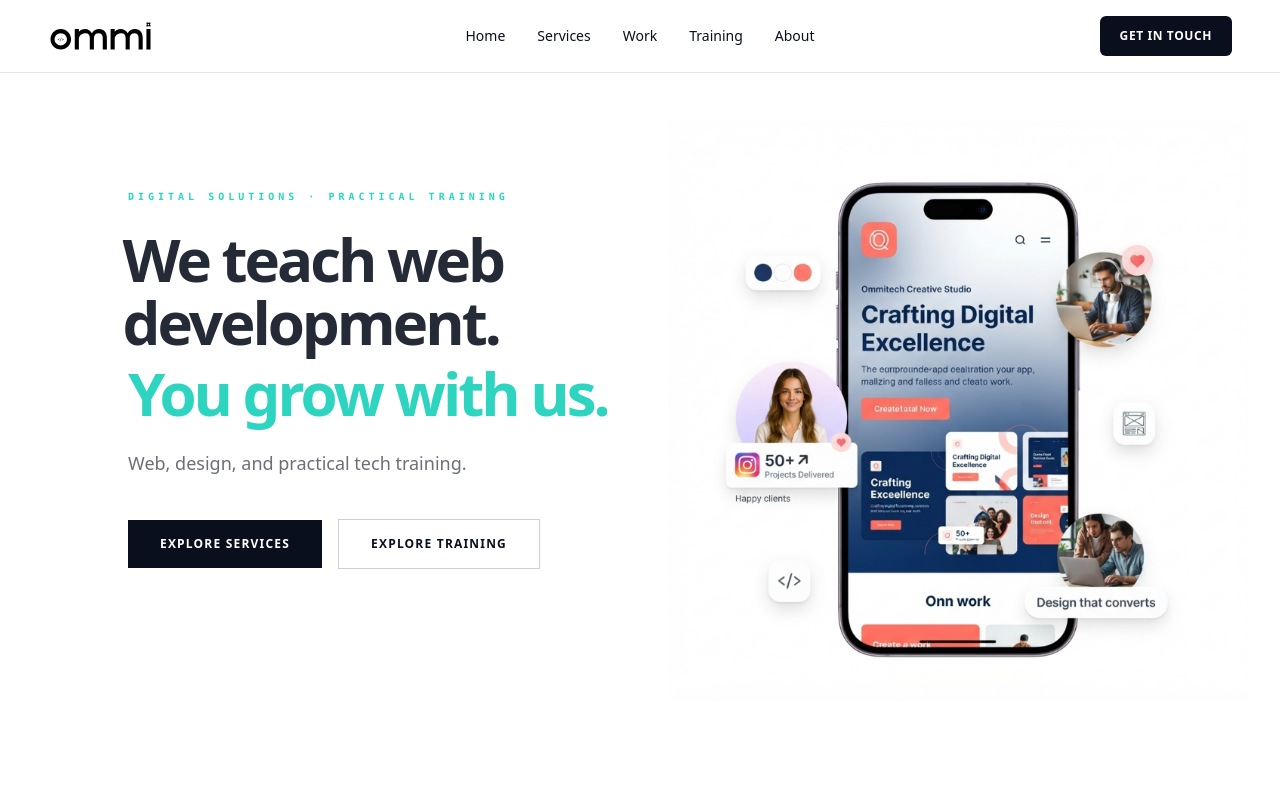
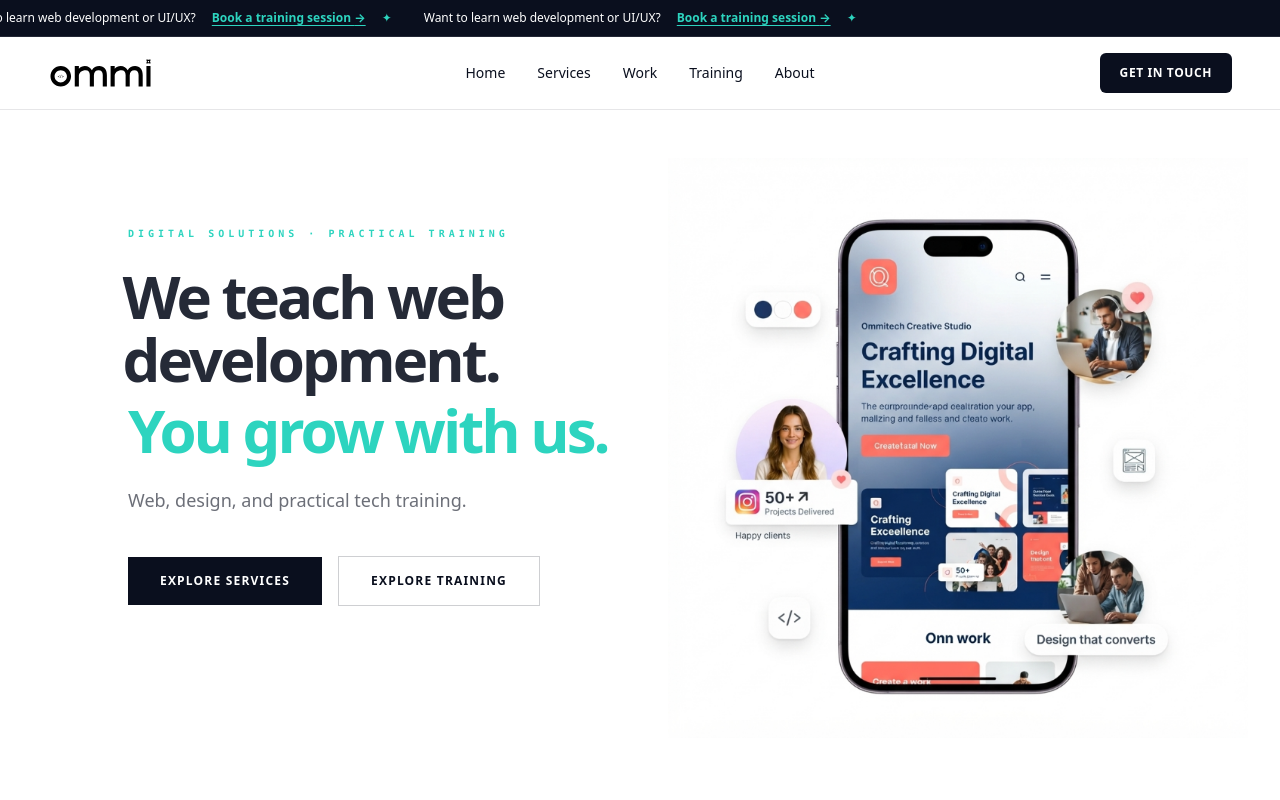
Before and after one commit to Meshack000/ommitech, a React (Vite) app: page / in a window 1280 px wide. Shown: the top 800 px of the page. Built offline with nearby package versions, Linux system fonts and the light colour scheme.

Commit message:
Add announcement bar to Navbar with scrolling messages for user engagement

```diff
--- a/src/components/Navbar.jsx
+++ b/src/components/Navbar.jsx
@@ -7,7 +7,27 @@ function Navbar() {
     const closeMenu = () => setIsOpen(false)
 
     return (
-        <nav className="sticky top-0 z-50 w-full border-b border-[#0a0f1e]/10 bg-white/95 text-[#0a0f1e] backdrop-blur">
+        <div className="sticky top-0 z-50 w-full">
+            <div className="announcement-bar bg-[#0a0f1e] text-white">
+                <div className="announcement-track">
+                    <div className="announcement-message">
+                        <span>Want to learn web development or UI/UX?</span>
+                        <a href="/#training" className="announcement-link">
+                            Book a training session <span aria-hidden="true">→</span>
+                        </a>
+                        <span className="announcement-dot" aria-hidden="true">✦</span>
+                    </div>
+                    <div className="announcement-message" aria-hidden="true">
+                        <span>Want to learn web development or UI/UX?</span>
+                        <a href="/#training" tabIndex={-1} className="announcement-link">
+                            Book a training session <span aria-hidden="true">→</span>
+                        </a>
+                        <span className="announcement-dot" aria-hidden="true">✦</span>
+                    </div>
+                </div>
+            </div>
+
+            <nav className="w-full border-b border-[#0a0f1e]/10 bg-white/95 text-[#0a0f1e] backdrop-blur">
                 <div className="relative mx-auto grid h-[72px] max-w-7xl grid-cols-[1fr_auto] items-center px-5 sm:px-8 md:grid-cols-[1fr_auto_1fr] xl:px-12">
                     <Link to="/" onClick={closeMenu} className="flex items-center gap-2 justify-self-start transition-opacity hover:opacity-80">
                         <img className="h-6 w-auto md:h-8" src="/Logo/logo.svg" alt="Ommitech" />
@@ -63,6 +83,7 @@ function Navbar() {
                     )}
                 </div>
             </nav>
+        </div>
     )
 }
 
--- a/src/index.css
+++ b/src/index.css
@@ -14,6 +14,55 @@ input,
 textarea,
 select {
   font-family: inherit;
+}
+
+@keyframes announcement-scroll {
+  to {
+    transform: translateX(-50%);
+  }
+}
+
+.announcement-bar {
+  overflow: hidden;
+  border-bottom: 1px solid rgb(255 255 255 / 10%);
+  font-size: 0.75rem;
+  font-weight: 500;
+}
+
+.announcement-track {
+  display: flex;
+  width: max-content;
+  animation: announcement-scroll 32s linear infinite;
+}
+
+.announcement-message {
+  display: flex;
+  min-height: 36px;
+  flex: none;
+  align-items: center;
+  gap: 1rem;
+  padding-inline: 1rem;
+  white-space: nowrap;
+}
+
+.announcement-link {
+  color: #2dd4bf;
+  font-weight: 700;
+  text-decoration: underline;
+  text-underline-offset: 3px;
+}
+
+.announcement-link:hover {
+  color: white;
+}
+
+.announcement-dot {
+  color: #2dd4bf;
+}
+
+.announcement-bar:hover .announcement-track,
+.announcement-bar:focus-within .announcement-track {
+  animation-play-state: paused;
 }
 
 @keyframes hero-slide-in {
@@ -36,4 +85,14 @@ select {
   .hero-slide-in {
     animation: none;
   }
+
+  .announcement-track {
+    width: 100%;
+    justify-content: center;
+    animation: none;
+  }
+
+  .announcement-message[aria-hidden="true"] {
+    display: none;
+  }
 }
```
Lines whose indentation alone changed are shown as unchanged.
